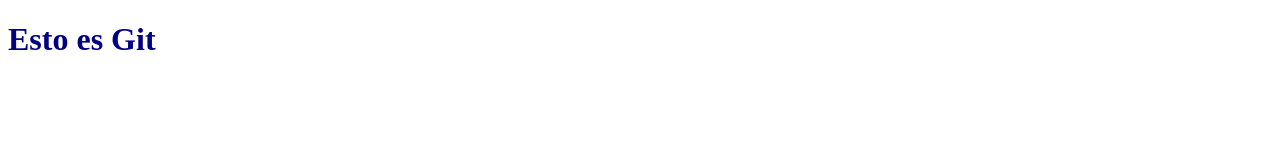
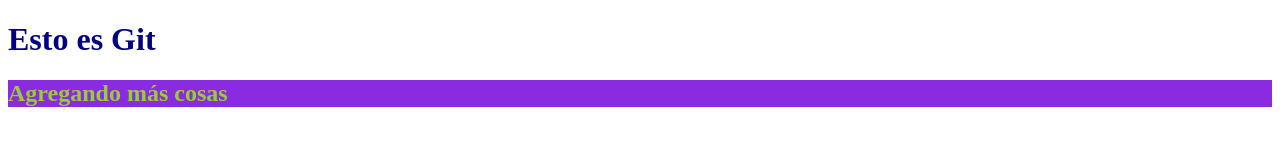
Before and after one commit to Lovie069/repo_clase_12, a plain HTML site: page index.html in a window 1280 px wide. Drawn offline with Linux system fonts and the light colour scheme.

Commit message:
Se agregaron mas cosas

```diff
--- a/css/estilos.css
+++ b/css/estilos.css
@@ -1,3 +1,8 @@
 h1{
     color: navy;
 }
+
+h2{
+    color: yellowgreen;
+    background-color: blueviolet;
+}
--- a/index.html
+++ b/index.html
@@ -13,5 +13,7 @@
 
     </header>
 
+    <h2>Agregando más cosas</h2>
+
 </body>
 </html>
```
